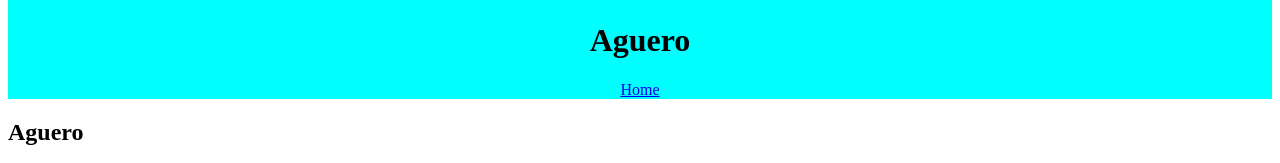
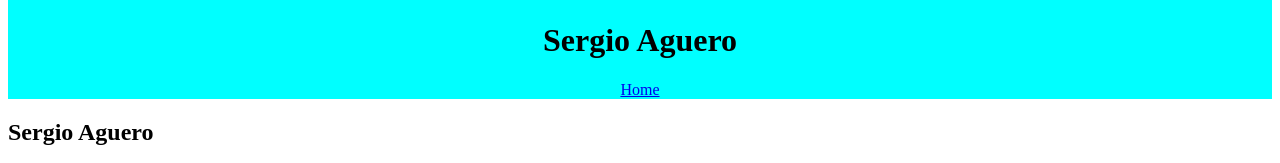
Before and after one commit to FakhridhoGunawan73/W1D3, a plain HTML site: page aguero.html in a window 1280 px wide. Shown: the part 179-342 px from the top of the page. Drawn offline with Linux system fonts and the light colour scheme.

Commit message:
mengedit file index.html dan aguero.html

```diff
--- a/aguero.html
+++ b/aguero.html
@@ -10,14 +10,14 @@
         <div>
             <img src="asset/Aguero.jpg" alt="">
         </div>
-        <h1>Aguero</h1>
+        <h1>Sergio Aguero</h1>
         <nav>
             <span><a href="index.html">Home</a></span>
         </nav>
     </header>
     <main>
         <section>
-            <h2>Aguero</h2>
+            <h2> Sergio Aguero</h2>
             <p>Sergio "Kun" Agüero adalah mantan pemain sepak bola profesional asal Argentina yang dikenal sebagai salah satu penyerang terbaik generasinya, terutama karena kariernya yang sukses di Manchester City. Ia mencetak rekor sebagai pencetak gol terbanyak sepanjang masa di Manchester City dan memenangkan banyak trofi, termasuk empat gelar Liga Primer Inggris. Karier internasionalnya juga gemilang dengan memenangkan Piala Dunia U-20 FIFA 2005 dan 2007 serta medali emas Olimpiade 2008 bersama Argentina, sebelum pensiun dini pada tahun 2021 karena masalah jantung</p>
             <hr>
         </section>
```
Also changed, not shown: index.html (+1 -1 lines).
